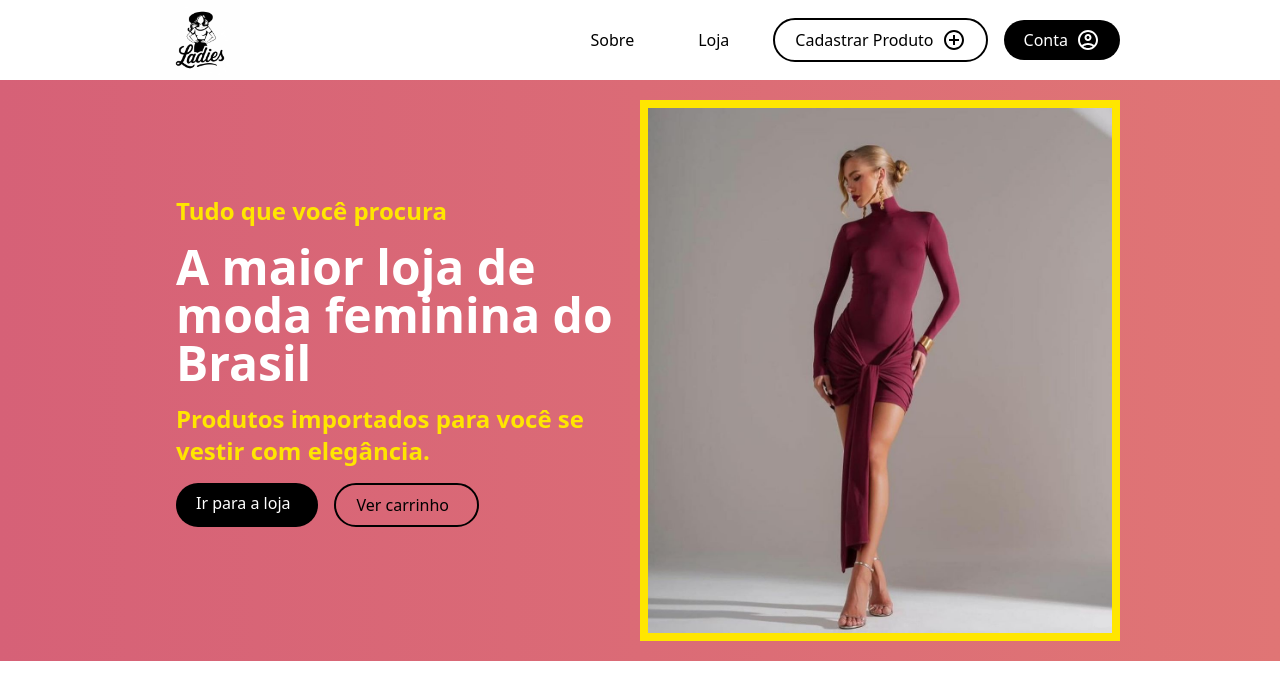
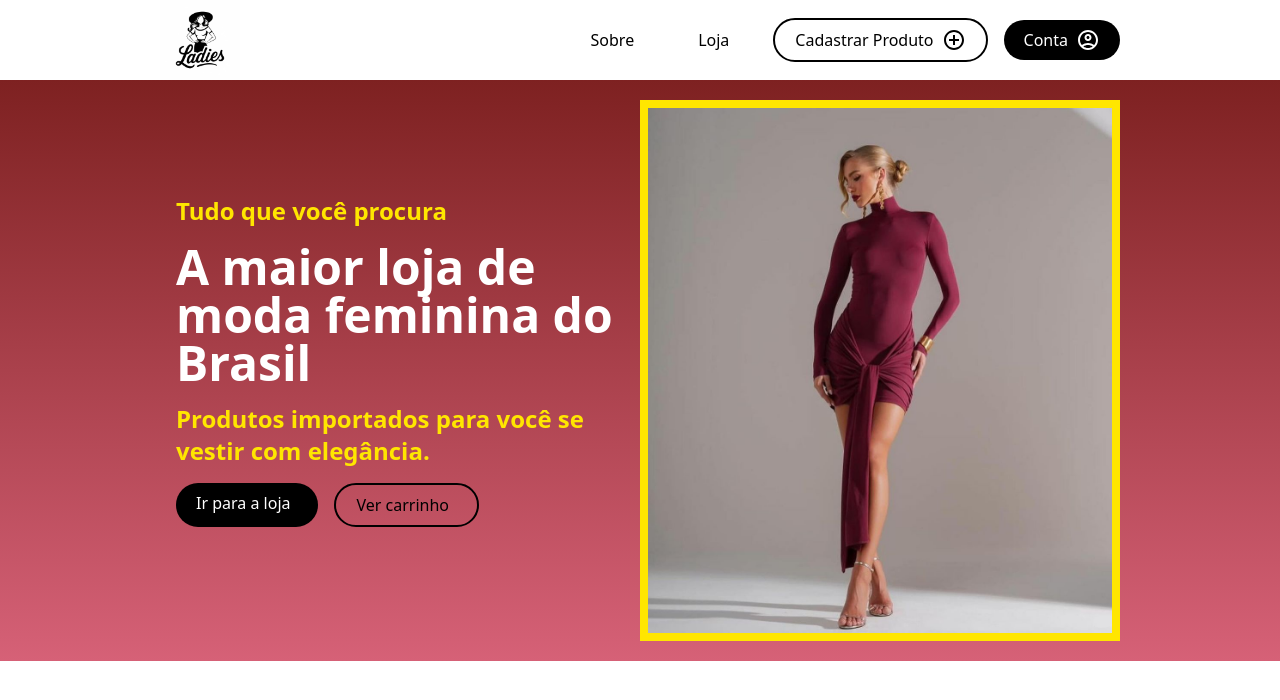
Before and after one commit to devjoaogf/projeto-escola, a Next.js app in the folder code_area/loja-de-roupas/: page / in a window 1280 px wide. Shown: the top 700 px of the page. Built offline with nearby package versions, Linux system fonts and the light colour scheme.

Commit message:
Gradient novo global.css

```diff
--- a/code_area/loja-de-roupas/src/app/globals.css
+++ b/code_area/loja-de-roupas/src/app/globals.css
@@ -22,10 +22,9 @@ body {
 /*Degradê da pagina inicial*/
 .bg-gradient{
 
-  background: rgb(214,97,119);
+   background: rgb(214,97,119);
 
-  background: linear-gradient(90deg, rgba(214,97,119,1) 0%, rgba(224,117,117,1) 100%);
-
+  background: linear-gradient(0deg, rgba(214,97,119,1) 0%, rgba(126,33,33,1) 100%);
   /*Site pra escolher o degradê: css gradient*/
 
 
```
